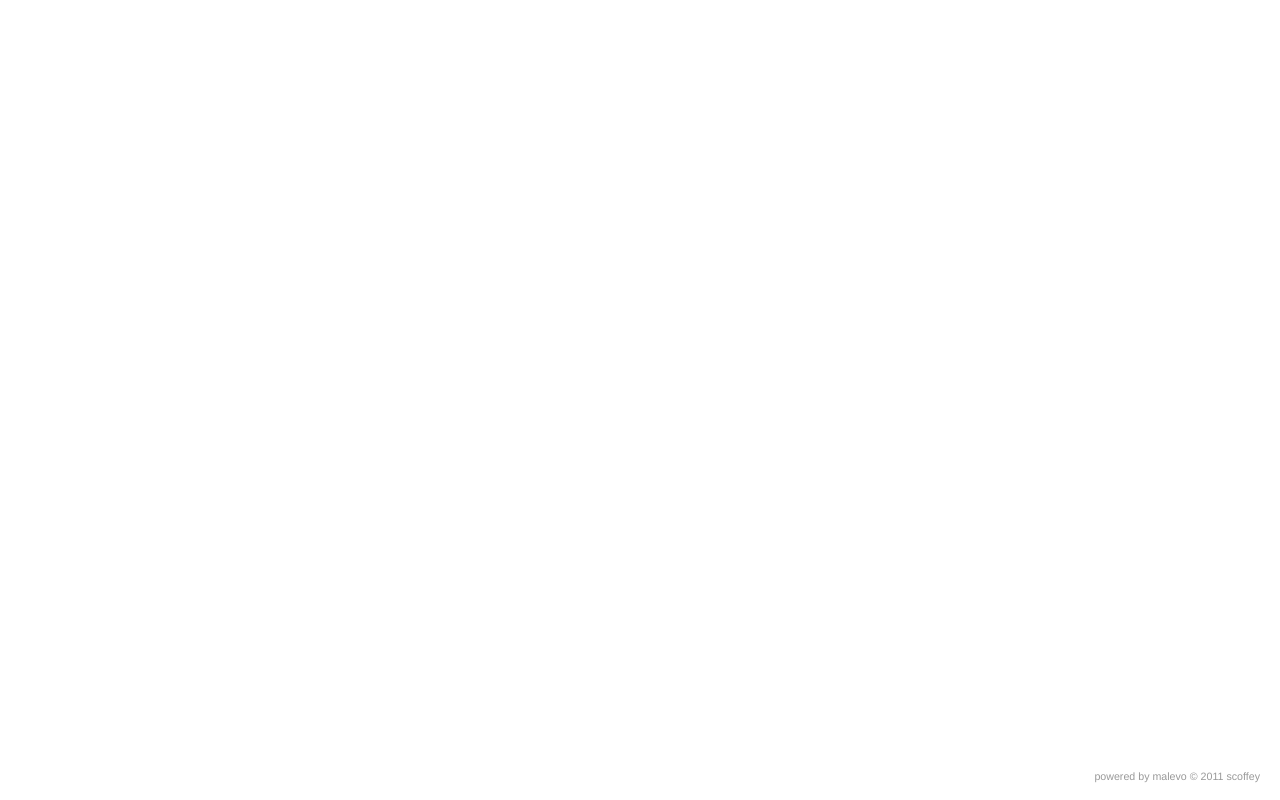
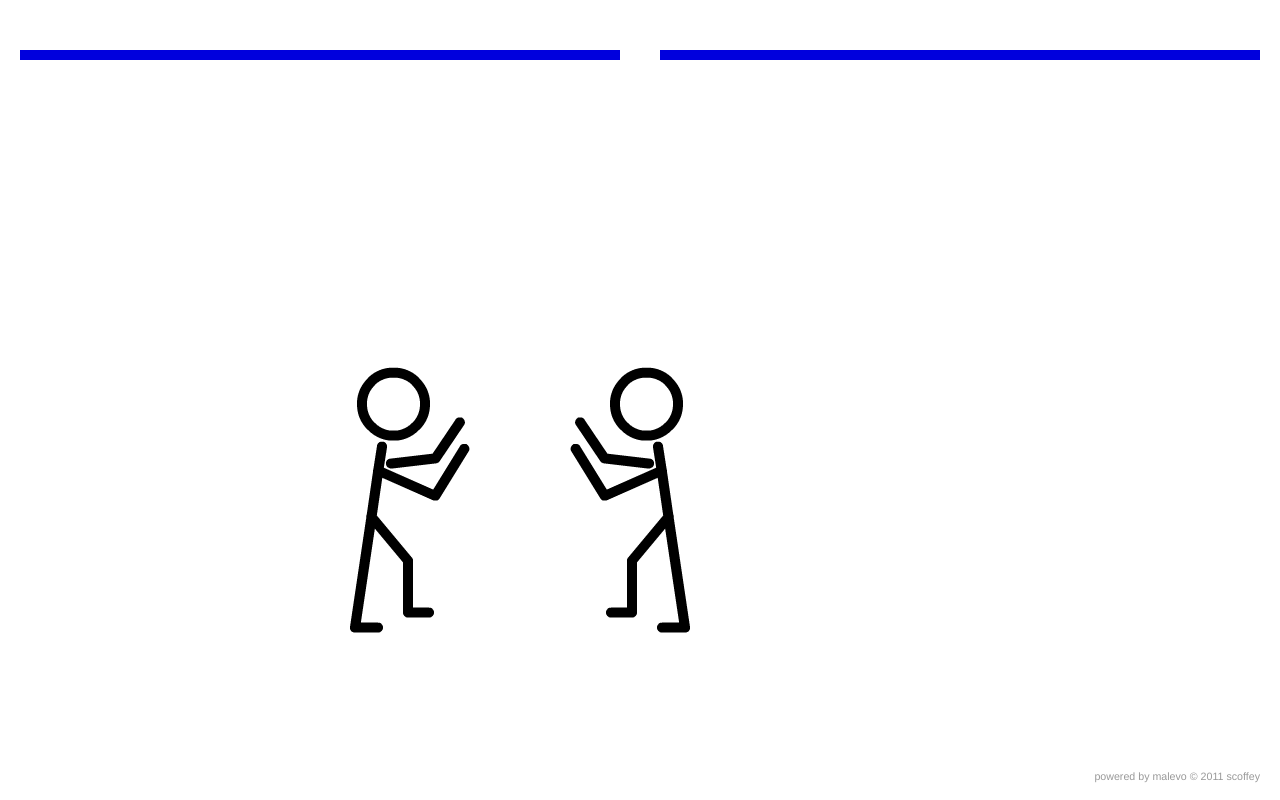
Before and after one commit to scoffey/malevo, a plain HTML site: page index.html in a window 1280 px wide. Drawn offline with Linux system fonts and the light colour scheme.

Commit message:
Fixed: scaling, energy, image preloading, log truncating

```diff
--- a/index.html
+++ b/index.html
@@ -4,7 +4,7 @@
 
 <head>
 
-<title>Malevo, a fighting game engine in JavaScript</title>
+<title>malevo - an HTML5 fighting game engine</title>
 <link type="text/css" rel="stylesheet" href="css/style.css" />
 
 <script type="text/javascript" src="js/mootools.js"></script>
--- a/js/sprite.js
+++ b/js/sprite.js
@@ -13,7 +13,7 @@ Malevo.Sprite = new Class({
 	dy: 0, // y speed (< 0 if jumping up, > 0 if when falling down)
 	name: 'sprite', // sprite name
 	hp: 100, // hit points [0, 100]
-	energy: 0, // energy [0, 100]
+	energy: 100, // energy [0, 100]
 	orientation: 1, // 1 if looking right, -1 if looking left
 	hifight: 1, // 0 if arms are down, 1 if arms are up
 	frame: null, // current frame name
@@ -85,6 +85,7 @@ Malevo.Sprite = new Class({
 	// moves and animates sprite (making a time step)
 	play: function () {
 		this.t++; // time step
+		this.energize(1);
 		this.xmove();
 		this.ymove();
 		return this.update();
@@ -116,10 +117,23 @@ Malevo.Sprite = new Class({
 		return (dx ? true : false);
 	},
 
+	// gives energy
+	energize: function (offset) {
+		var energy = this.energy + offset;
+		if (energy < 0) energy = 0;
+		if (energy > 100) energy = 100;
+		if (energy != this.energy) {
+			this.energy = energy;
+			return true;
+		}
+		return false;
+	},
+
 	// makes the sprite jump
 	jump: function () {
 		if (this.y == 0) {
 			this.state = 'jump';
+			this.energize(-15);
 			this.dy = -3;
 			return true;
 		}
@@ -147,7 +161,12 @@ Malevo.Sprite = new Class({
 	// makes the sprite hit
 	hit: function () {
 		if (this.y < 0) return false;
-		this.state = (this.hifight ? 'hihit' : 'lohit');
+		if (this.energy < 100) {
+			this.state = (this.hifight ? 'hihit' : 'lohit');
+		} else {
+			this.state = 'power';
+		}
+		this.energize(-5);
 		return this._checkhit();
 	},
 
--- a/js/ui.js
+++ b/js/ui.js
@@ -48,7 +48,7 @@ Malevo.UIController = new Class({
 			var parts = value.split('\n');
 			if (parts.length > 100) {
 				// prevents log from growing infinitely
-				value = parts.slice(500).join('\n');
+				value = parts.slice(50).join('\n');
 			}
                         value += now + ' ' + message + '\n';
                         console.setProperty('value', value);
--- a/js/view.js
+++ b/js/view.js
@@ -7,12 +7,16 @@ Malevo.CanvasView = new Class({
 
         canvas: null, // canvas HTML element
         size: null, // {x, y} object storing canvas width and height
+	scale: 1, // scaling factor
+	images: null, // loaded images
 
         // CanvasView contructor
         initialize: function (canvas) {
                 this.canvas = canvas;
                 this.size = this.canvas.getSize();
-                this.loadImages(); // TODO: why does this return null?
+		this.scale = 1;
+                this.images = {};
+		this.loadImages(); // returns null: mootools bug?
                 // window resize event handling (delayed)
                 var timer = null;
                 window.addEvent('resize', function () {
@@ -23,20 +27,29 @@ Malevo.CanvasView = new Class({
 
 	// Finds all images used in game animations and triggers loading
 	loadImages: function () {
-		var sources = [];
+		var keys = [];
 		Malevo.sprites.each(function (sprite) {
 			Object.each(sprite.animations, function (frames) {
 				frames.each(function (frame) {
-					if (frame) {
-					var src = this.getFrameImage(frame);
-					sources.push(src);
-					}
-				}.bind(this));
-			}.bind(this));
+					if (frame) keys.push(frame);
+				});
+			});
+		});
+		var frames = keys.unique(); // remove duplicates
+		var counter = 0;
+		var images = [];
+		frames.each(function (frame, i) {
+			var src = this.getFrameImage(frame);
+			images[i] = Asset.image(src, {
+				onLoad: function () {
+					this.images[frame] = images[i];
+				}.bind(this),
+				onError: function (counter, index, src) {
+				Malevo.log('Failed to load image: ' + src);
+				},
+			});
+			if (++counter == frames.length) this.resize();
 		}.bind(this));
-		return Asset.images(sources.unique(), {
-                        onComplete: this.resize.bind(this),
-                });
 	},
 
 	// Resolves a frame name into an image path or URL
@@ -48,6 +61,9 @@ Malevo.CanvasView = new Class({
         resize: function (width, height) {
                 var size = $(document).getSize();
                 this.size = {x: width || size.x, y: height || size.y};
+		var xscale = this.size.x / 1280;
+		var yscale = this.size.y / 720;
+		this.scale = (xscale < yscale) ? xscale : yscale;
                 this.canvas.setProperty('width', this.size.x.toString());
                 this.canvas.setProperty('height', this.size.y.toString());
                 return this.render();
@@ -63,7 +79,7 @@ Malevo.CanvasView = new Class({
 			this.drawSprite(Malevo.sprites[1]);
 			return true;
 		} catch (e) {
-			Malevo.log(e);
+			if (Malevo.log) Malevo.log(e); // FIXME
 			return false;
 		}
         },
@@ -99,29 +115,32 @@ Malevo.CanvasView = new Class({
 			ctx.scale(-1, 1);
 		}
 		ctx.fillRect(margin, margin, sprite.hp / 100 * wmax, 30);
+                // energy
+                ctx.fillStyle = '#00d';
+                ctx.fillRect(margin, margin + 30,
+				sprite.energy / 100 * wmax, 10);
                 ctx.restore(); // finish
 	},
 
         // Draws a sprite on canvas, in current position and animation frame
         drawSprite: function (sprite) {
-		var src = this.getFrameImage(sprite.frame);
-                var img = Asset.image(src); // TODO
-		if (!img.width) {
-			throw new Exception('No image found for frame: '
-					+ sprite.frame);
+                var img = this.images[sprite.frame];
+		if (!img || !img.width) {
+			throw 'No image found for frame: ' + sprite.frame;
 		}
                 var w = img.width;
                 var h = img.height;
-                var tx = (this.size.x - w) / 2
-				+ sprite.x * this.size.x / 32;
-                var ty = (this.size.y - h / 2) / 2
-				+ sprite.y * this.size.y / 18;
-                var size = img.getDimensions();
+		var wmax = this.size.x / this.scale;
+		var hmax = this.size.y / this.scale;
+                var tx = (wmax - w) / 2 + sprite.x * wmax / 32;
+                var ty = (hmax - h / 2) / 2 + sprite.y * hmax / 18;
                 var ctx = this.canvas.getContext('2d');
                 ctx.save(); // start
 		if (sprite.orientation < 0) {
-			ctx.scale(-1, 1);
+			ctx.scale(-this.scale, this.scale);
 			tx = -w - tx;
+		} else {
+			ctx.scale(this.scale, this.scale);
 		}
 		ctx.drawImage(img, 0, 0, w, h, tx, ty, w, h);
                 ctx.restore(); // finish
```
